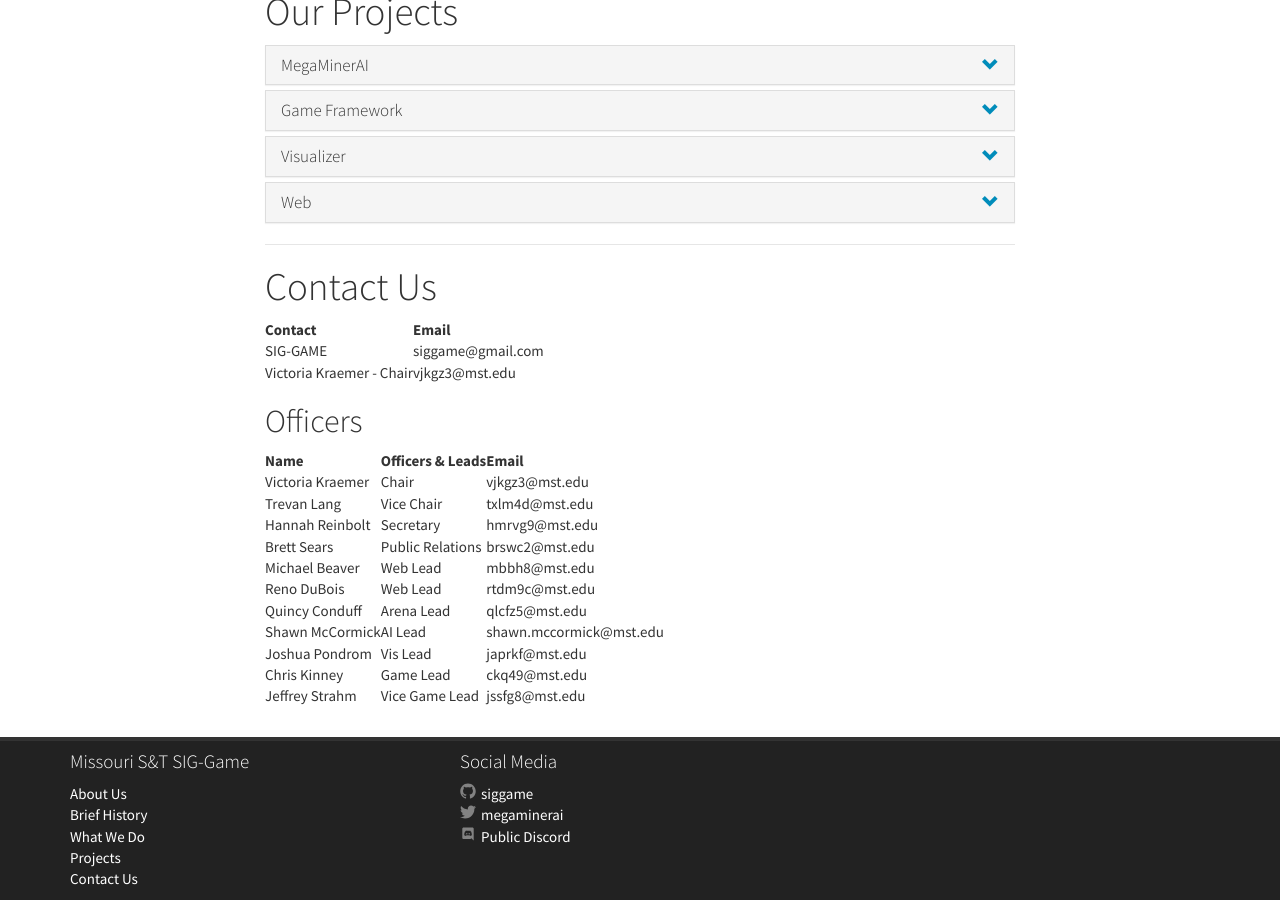
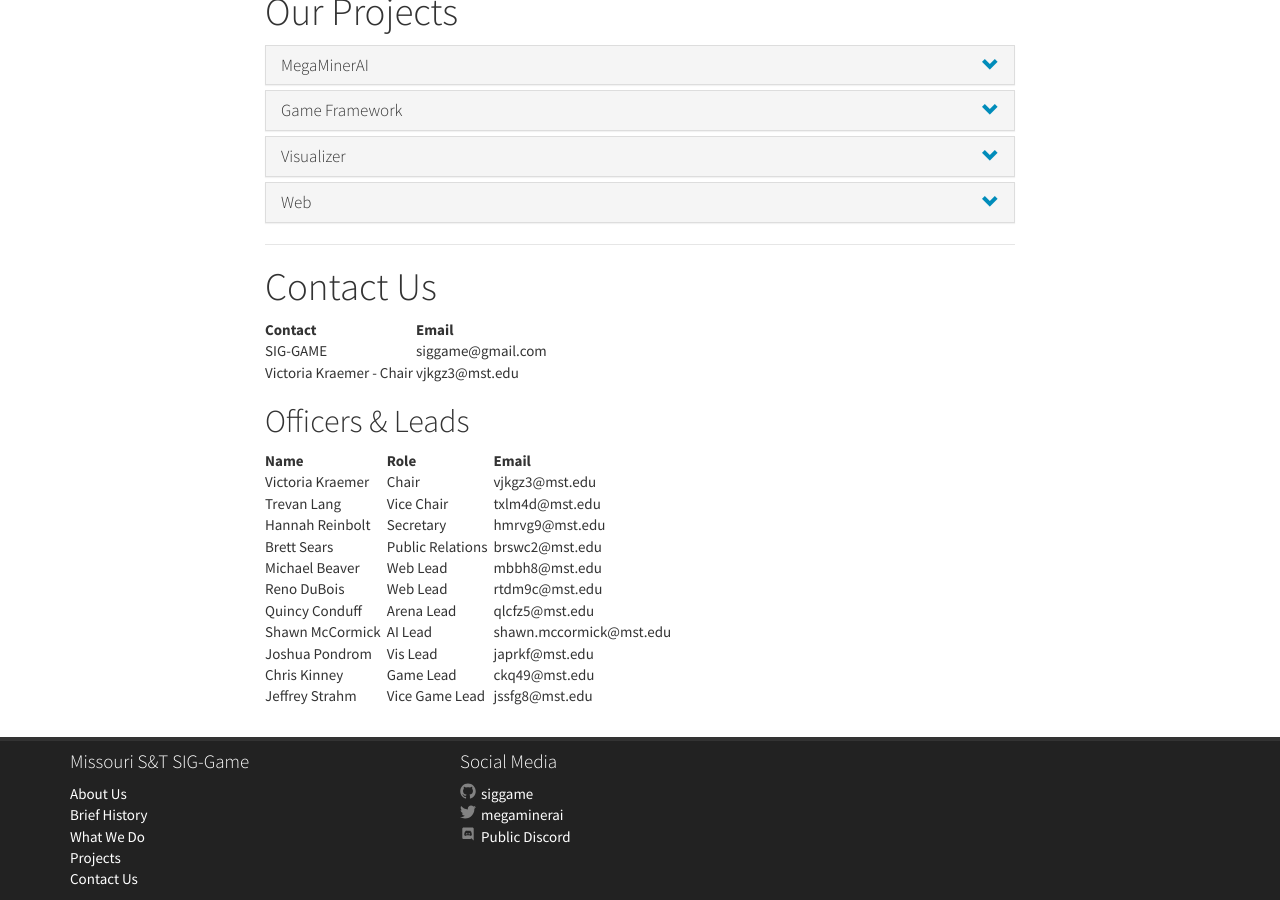
Before and after one commit to siggame/siggame.github.io, a Jekyll site: the page built from about.md, in a window 1280 px wide and 900 px high, scrolled down 983 px. Built offline with Jekyll 4.4.1, drawn with Linux system fonts in a browser that asks for light colours; nearby versions of some CDN libraries.

Commit message:
Made a few formatting changes to make it look nicer

```diff
--- a/about.md
+++ b/about.md
@@ -98,24 +98,24 @@
 Contact Us  {#Contact-Us}
 ==========
 
-| Contact                    | Email |
+| Contact || Email |
 | -------------- | ---------- |
-| SIG-GAME | siggame@gmail.com |
-| Victoria Kraemer - Chair | vjkgz3@mst.edu |
+| SIG-GAME || siggame@gmail.com |
+| Victoria Kraemer - Chair || vjkgz3@mst.edu |
 
-Officers
+Officers & Leads
 --------
 
-| Name                | Officers & Leads | Email |
+| Name &nbsp;| Role | Email |
 |-------------|-----------|------------|
 | Victoria Kraemer | Chair | vjkgz3@mst.edu |
 | Trevan Lang | Vice Chair | txlm4d@mst.edu |
 | Hannah Reinbolt | Secretary | hmrvg9@mst.edu |
-| Brett Sears | Public Relations | brswc2@mst.edu |
+| Brett Sears | Public Relations &nbsp; | brswc2@mst.edu |
 | Michael Beaver | Web Lead | mbbh8@mst.edu |
 | Reno DuBois | Web Lead | rtdm9c@mst.edu |
 | Quincy Conduff | Arena Lead | qlcfz5@mst.edu |
-| Shawn McCormick | AI Lead | shawn.mccormick@mst.edu |
+| Shawn McCormick &nbsp;| AI Lead | shawn.mccormick@mst.edu |
 | Joshua Pondrom | Vis Lead | japrkf@mst.edu |
 | Chris Kinney | Game Lead | ckq49@mst.edu |
 | Jeffrey Strahm | Vice Game Lead | jssfg8@mst.edu |
```
